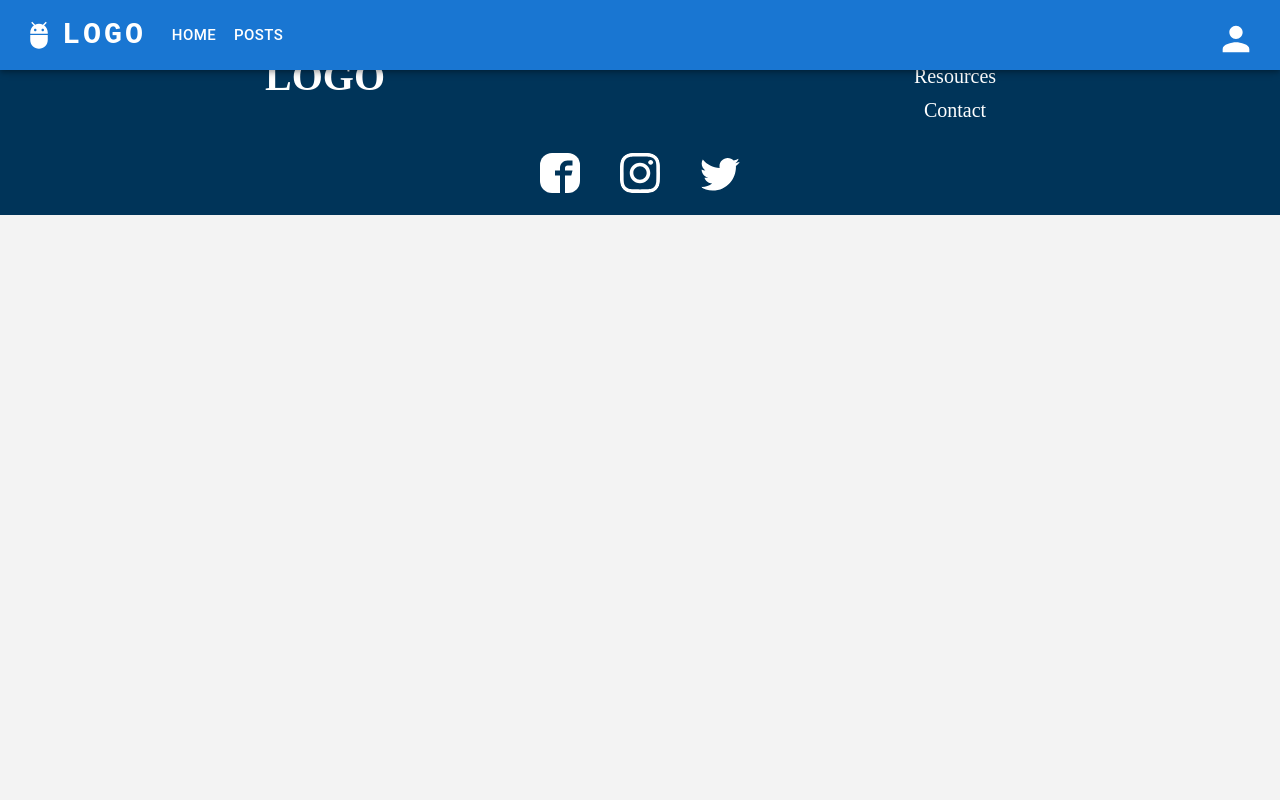
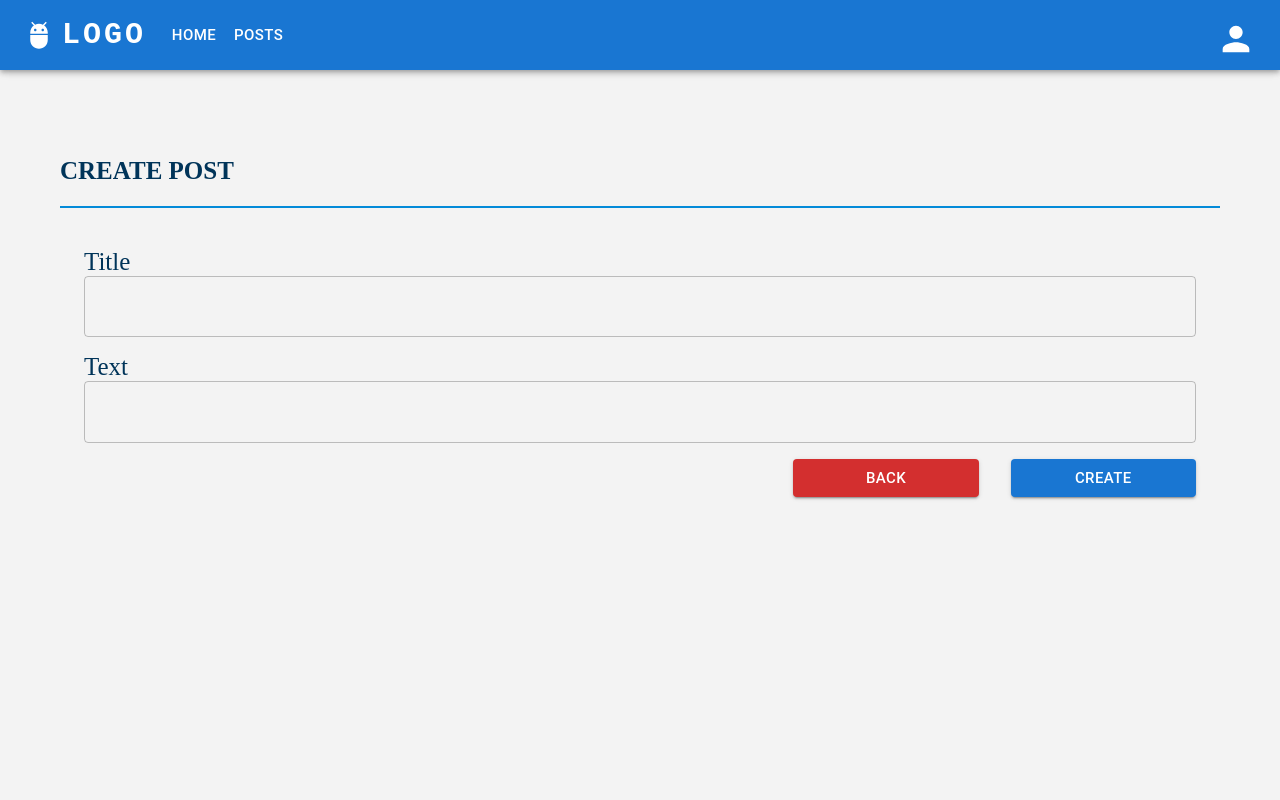
Before and after one commit to DanielMMITM/Forum-Front, a React (Vite) app: page /new-post in a window 1280 px wide. Shown: the top 800 px of the page. Built offline with nearby package versions, Linux system fonts and the light colour scheme.

Commit message:
Add new post page, refactor structure on posts pages and refactor form style

```diff
--- a/src/index.css
+++ b/src/index.css
@@ -154,6 +154,18 @@ body {
     .navbar__link:link, .navbar__link:visited {
       text-decoration: none; }
 
+.form-container label {
+  font-size: 1.5rem; }
+
+.form-container input {
+  font-size: 2rem; }
+
+.form-container button {
+  font-size: 1.5rem; }
+
+.form-container #--custom-label {
+  font-size: 2.5rem; }
+
 .feature {
   box-shadow: 0 4px 20px #555;
   border: 1px solid #000000;
@@ -236,14 +248,5 @@ body {
   aspect-ratio: 4/1;
   color: #ffffff; }
 
-.login-form label {
-  font-size: 1.5rem; }
-
-.login-form input {
-  font-size: 2rem; }
-
-.login-form button {
-  font-size: 1.5rem; }
-
 .posts__header {
   border-bottom: 2px solid #038ad8; }
--- a/src/pages/Login.tsx
+++ b/src/pages/Login.tsx
@@ -38,7 +38,7 @@ export const Login = () => {
         flexDirection={"column"}
         rowGap={"2rem"}
         minWidth={"30%"}
-        className="login-form"
+        className="form-container "
         component={"form"}
         onSubmit={handleSubmit(onSubmit, onError)}
         autoComplete="off"
--- /dev/null
+++ b/src/pages/Posts/NewPost.tsx
@@ -0,0 +1,57 @@
+import { Box, Button, Container, Grid, TextField } from "@mui/material";
+
+export const NewPost = () => {
+  return (
+    <Box
+      display={"flex"}
+      flexDirection={"column"}
+      minHeight={"100vh"}
+      marginTop={"calc(100vh - (100vh - 76px))"}
+      padding={"6rem"}
+      className="posts"
+    >
+      <Box display={"flex"} className="posts__header">
+        <Box display={"flex"} mr={"auto"}>
+          <h2 className="heading-secondary heading-secondary--posts">
+            Create post
+          </h2>
+        </Box>
+      </Box>
+      <Container>
+        <Grid
+          container
+          marginTop={"4rem"}
+          gridAutoFlow={"column"}
+          rowGap={2}
+          component={"form"}
+          className="form-container"
+        >
+          <Grid item xs={12}>
+            <label id="--custom-label" className="heading-secondary">
+              Title
+            </label>
+            <TextField fullWidth sx={{ fontSize: "1.5rem" }}></TextField>
+          </Grid>
+          <Grid item xs={12} sx={{ fontSize: "1.5rem" }}>
+            <label id="--custom-label" className="heading-secondary">
+              Text
+            </label>
+            <TextField fullWidth></TextField>
+          </Grid>
+          <Grid container item xs={12} columnGap={4} justifyContent={"end"}>
+            <Grid item xs={12} sm={2}>
+              <Button variant="contained" color="error" fullWidth>
+                Back
+              </Button>
+            </Grid>
+            <Grid item xs={12} sm={2}>
+              <Button variant="contained" fullWidth>
+                Create
+              </Button>
+            </Grid>
+          </Grid>
+        </Grid>
+      </Container>
+    </Box>
+  );
+};
--- a/src/pages/Posts.tsx
+++ b/src/pages/Posts/Posts.tsx
@@ -1,7 +1,9 @@
 import { CardPost } from "@/components/CardPost";
 import { Box, Button } from "@mui/material";
+import { useNavigate } from "react-router-dom";
 
 export const Posts = () => {
+  const navigate = useNavigate();
   return (
     <Box
       display={"flex"}
@@ -17,6 +19,7 @@ export const Posts = () => {
         </Box>
         <Button
           variant="contained"
+          onClick={() => navigate("/new-post")}
           sx={{ alignSelf: "center", fontSize: "1.3rem" }}
         >
           New Post
--- a/src/routes/AppRouter.tsx
+++ b/src/routes/AppRouter.tsx
@@ -4,7 +4,8 @@ import { Home } from "@/pages/Home";
 import { Login } from "@/pages/Login";
 import { NavBar } from "@/components/NavBar";
 import { Footer } from "@/components/Footer";
-import { Posts } from "@/pages/Posts";
+import { Posts } from "@/pages/Posts/Posts";
+import { NewPost } from "@/pages/Posts/NewPost";
 
 export const AppRouter = () => {
   return (
@@ -17,6 +18,7 @@ export const AppRouter = () => {
           <Route path="/account"></Route>
         </Route>
         <Route path="/posts" element={<Posts />}></Route>
+        <Route path="/new-post" element={<NewPost />}></Route>
       </Routes>
       <Footer />
     </BrowserRouter>
--- /dev/null
+++ b/src/sass/components/_form.scss
@@ -0,0 +1,15 @@
+.form-container {
+  & label {
+    font-size: 1.5rem;
+  }
+  & input {
+    font-size: 2rem;
+  }
+
+  & button {
+    font-size: 1.5rem;
+  }
+  & #--custom-label {
+    font-size: 2.5rem;
+  }
+}
--- a/src/sass/main.scss
+++ b/src/sass/main.scss
@@ -5,10 +5,10 @@
 @import "base/typography";
 
 @import "components/navbar";
+@import "components/form";
 @import "components/cardFeature";
 @import "components/footer";
 @import "components/cardPost";
 
 @import "pages/home";
-@import "pages/login";
 @import "pages/posts";
```
